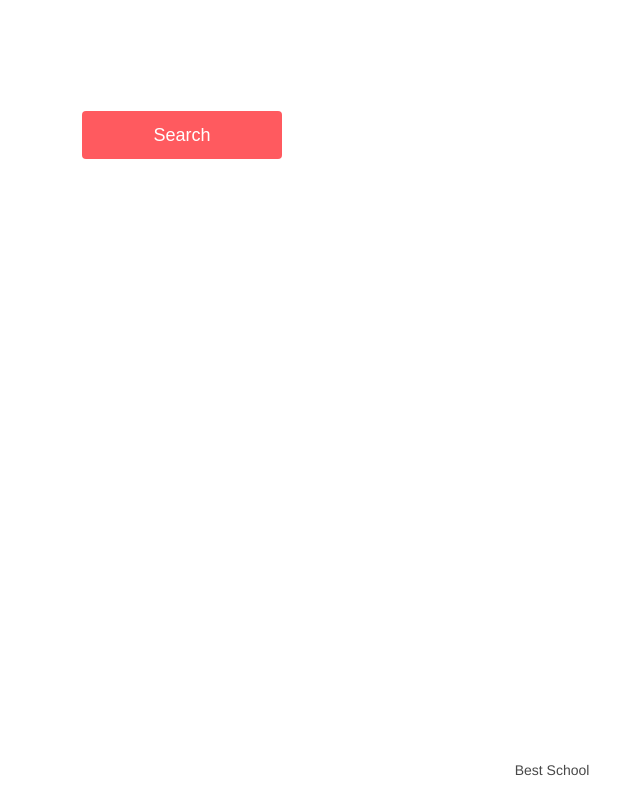
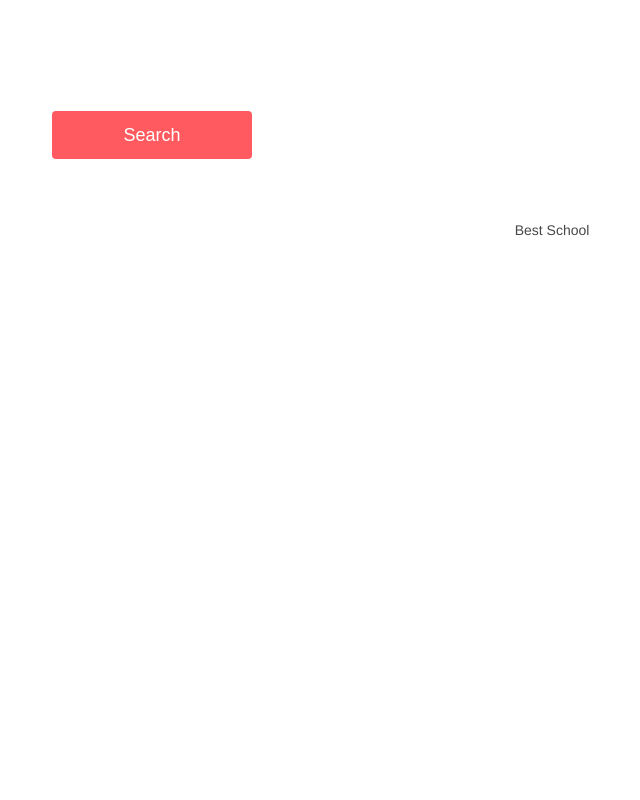
Before and after one commit to gacenga/html_test, a plain HTML site: page index.html in a window 1280 px wide. Shown: the whole page, without its empty margins (88-728 px from the left). Drawn offline with Linux system fonts and the light colour scheme.

Commit message:
Update style.css

```diff
--- a/style.css
+++ b/style.css
@@ -34,7 +34,7 @@ header {
     background-color: white;
     height: 70px;
     width: 100%;
-    border: 1px #DDDDDD;
+    border: 2px #DDDDDD;
     border-radius: 4px;
     display:flex;
 }
@@ -48,7 +48,7 @@ header {
     border: none;
     border-radius: 4px;
     align-self: center;
-    margin-left: 30px;
+    left: 30px;
 }
 
 .button:hover {
@@ -65,5 +65,5 @@ footer {
     align-items: center;
     justify-content: center;
     position: fixed;
-    bottom: 0;
+    margin-top: auto;
 }
```
